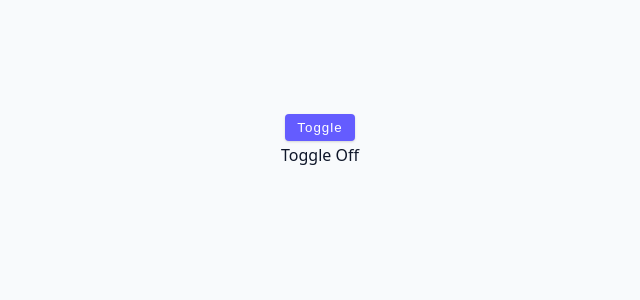
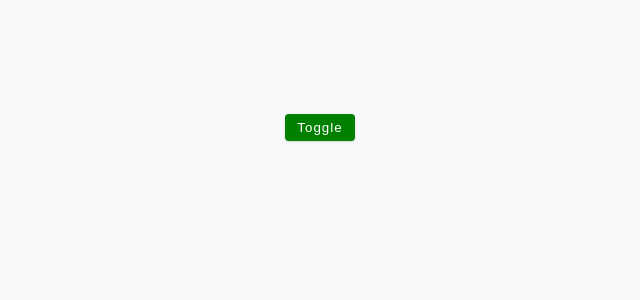
Before and after one commit to logan-lampton/react_projects, a React (Vite) app in the folder my-react-app/: page / in a window 1280 px wide. Shown: the top 300 px of the page, without its empty margins (320-960 px from the left). Built offline with nearby package versions, Linux system fonts and the light colour scheme.

Commit message:
changed toggle colors

```diff
--- a/my-react-app/src/02-useEffect/ToggleChallenge.jsx
+++ b/my-react-app/src/02-useEffect/ToggleChallenge.jsx
@@ -1,7 +1,7 @@
 import { useState } from "react";
 
 function ToggleChallenge() {
-  const [toggle, setToggle] = useState(false);
+  const [toggle, setToggle] = useState(true);
 
   const handleToggle = () => {
     return setToggle(!toggle);
@@ -9,10 +9,14 @@ function ToggleChallenge() {
 
   return (
     <>
-      <button onClick={handleToggle} className='btn'>
-        Toggle
-      </button>
-      {toggle ? <div>Toggle On</div> : <div>Toggle Off</div>}
+    {toggle ?
+    <button onClick={handleToggle} className='btn' style={{backgroundColor: 'green'}}>
+    Toggle
+  </button> :
+    <button onClick={handleToggle} className='btn' style={{backgroundColor: 'red'}}>
+    Toggle
+  </button>
+}
     </>
   );
 }
```
